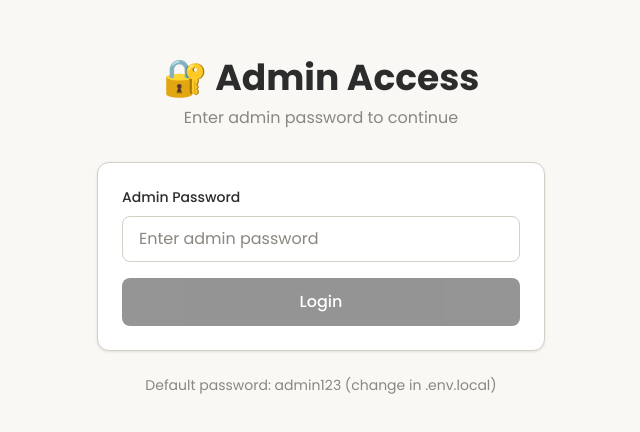
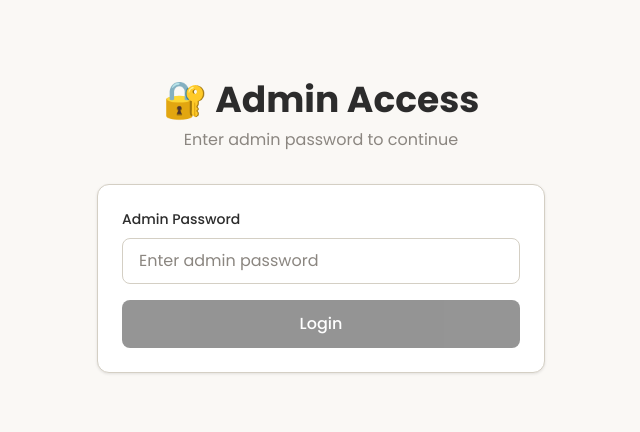
Before and after one commit to BenjaminMensah-2255/whos-going, a Next.js app: page /admin in a window 1280 px wide. Shown: the part 174-606 px from the top of the page, without its empty margins (319-959 px from the left). Built offline with nearby package versions, Linux system fonts and the light colour scheme; no server answers.

Commit message:
implemented security feature

```diff
--- a/app/admin/page.tsx
+++ b/app/admin/page.tsx
@@ -71,10 +71,6 @@ export default function AdminLoginPage() {
             </button>
           </form>
         </div>
-
-        <p className="text-center text-sm text-muted mt-6">
-          Default password: admin123 (change in .env.local)
-        </p>
       </div>
     </div>
   );
```
